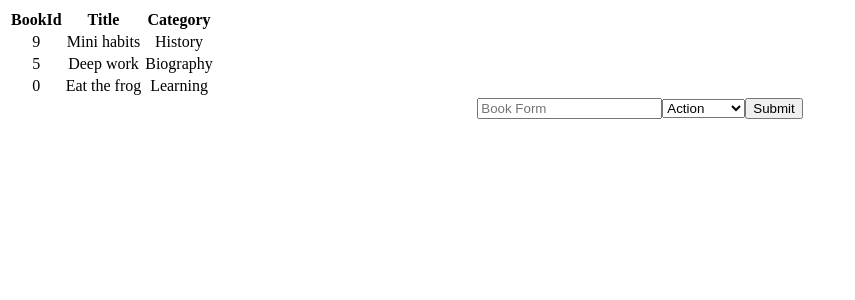
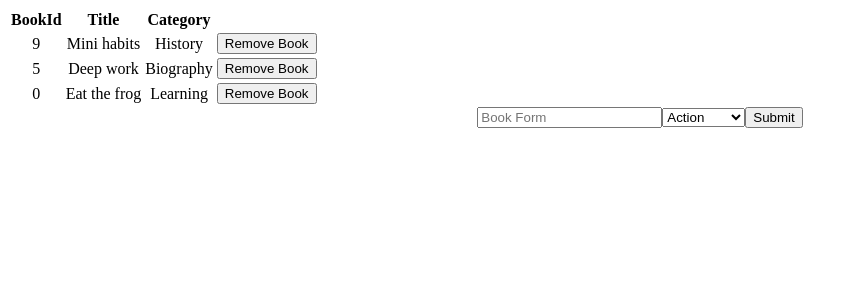
Before and after one commit to Oxford-G/react-redux-bookstore, a React (Create React App) app: page / in a window 1280 px wide. Shown: the top 300 px of the page, without its empty margins (0-855 px from the left). Built offline with nearby package versions, Linux system fonts and the light colour scheme.

Commit message:
Pass handleRemoveBook to Book component

```diff
--- a/src/components/Book.js
+++ b/src/components/Book.js
@@ -1,19 +1,23 @@
 import PropTypes from 'prop-types';
 
-const Book = ({ book: { bookId, title, category } }) => (
+const Book = ({ book: { bookId, title, category }, handleRemoveBook }) => (
   <tr>
     <td>{bookId}</td>
     <td>{title}</td>
     <td>{category}</td>
+    <td>
+      <button type="button" onClick={() => handleRemoveBook(bookId)}>Remove Book</button>
+    </td>
   </tr>
 );
 
 Book.propTypes = {
   book: PropTypes.shape({
-    bookId: PropTypes.string.isRequired,
+    bookId: PropTypes.number.isRequired,
     title: PropTypes.string.isRequired,
     category: PropTypes.string.isRequired,
   }).isRequired,
+  handleRemoveBook: PropTypes.func.isRequired,
 };
 
 export default Book;
```
